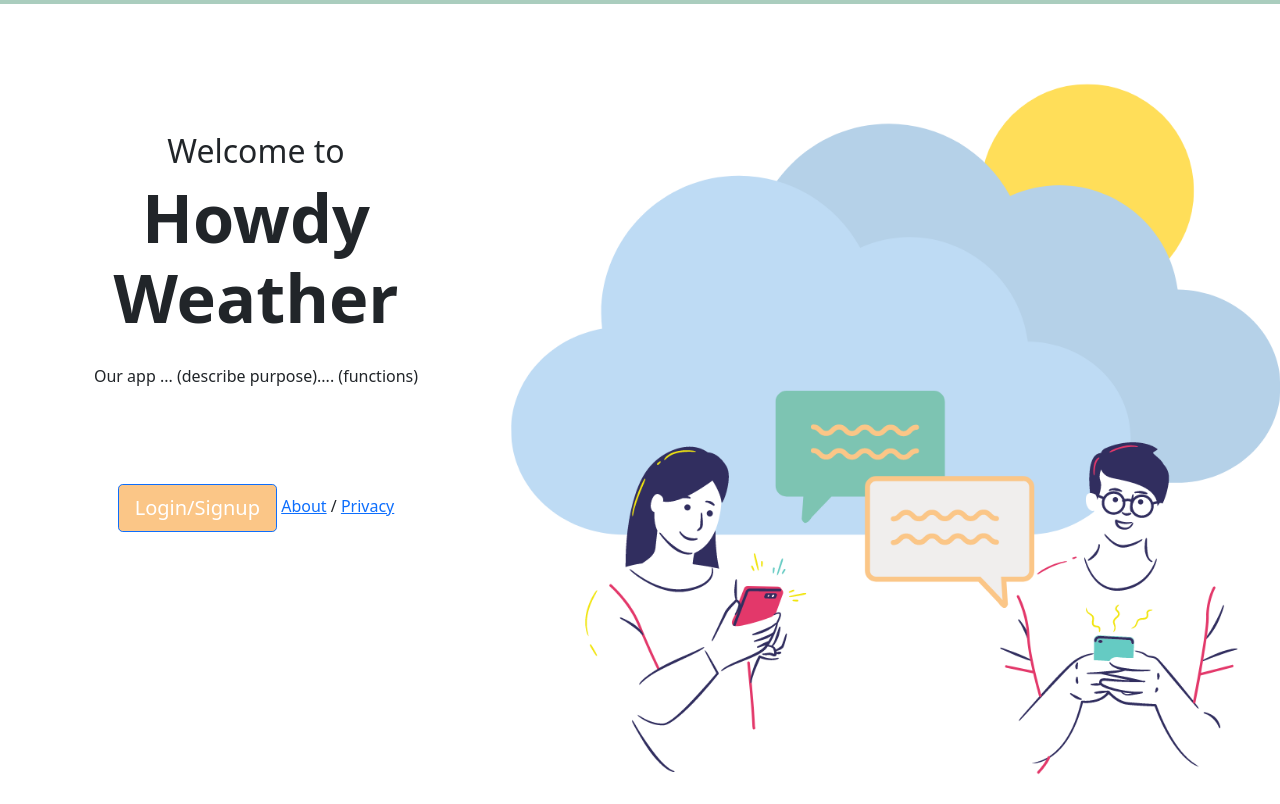
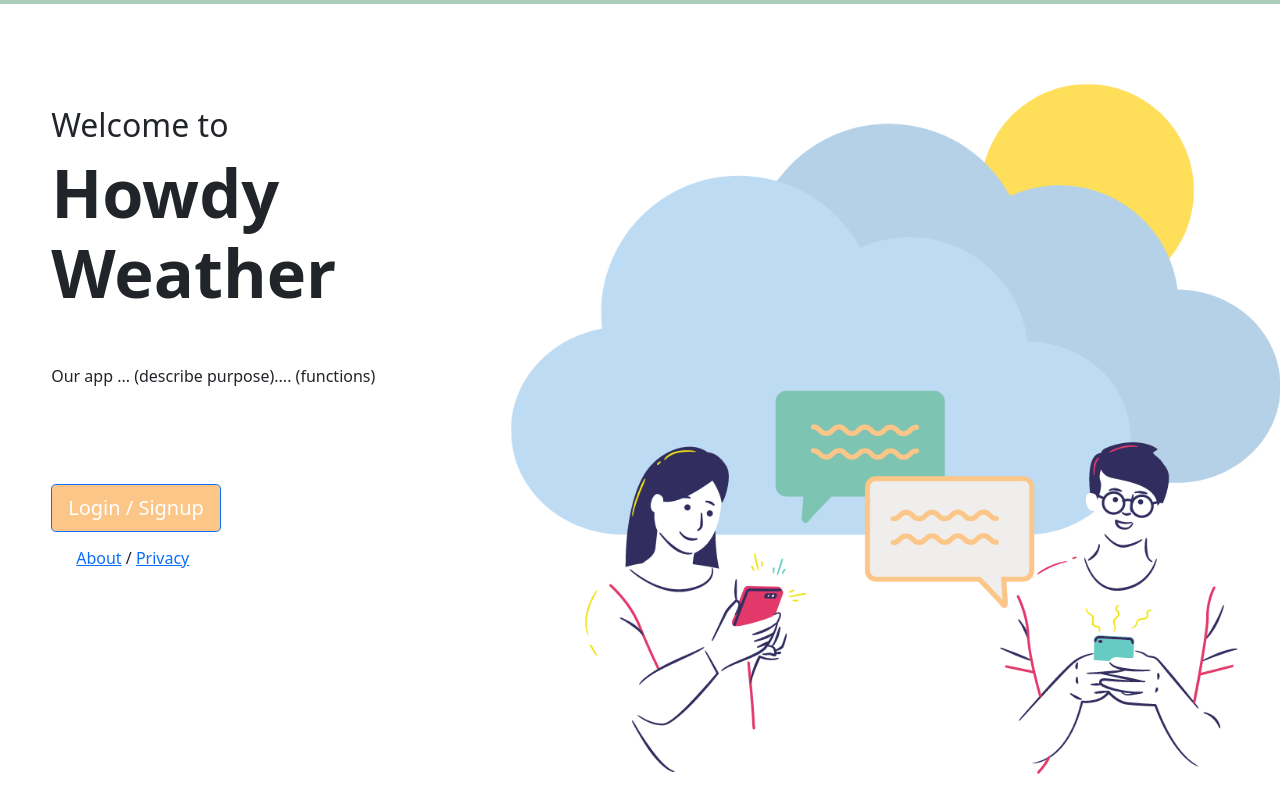
Before and after one commit to jasper-oh/1800_202310_BBY03, a plain HTML site: page index.html in a window 1280 px wide. Shown: the part 60-864 px from the top of the page. Drawn offline with nearby package versions, Linux system fonts and the light colour scheme.

Commit message:
modified index.html with fancy design

```diff
--- a/index.html
+++ b/index.html
@@ -44,7 +44,6 @@
     <div id="largeText">
       <h2 id="welcomeText"> Welcome to </h1>
       <h1 id="appName"> <b> Howdy Weather </b></h1>
-
     </div>
 
     <div id="explain">
@@ -55,9 +54,10 @@
       <div id="signUpBtnclass=" container-fluid py-5>
         <button onclick="window.location.href='/loginPage/loginPage.html'" class="btn btn-primary btn-lg"
           style="background-color: #FBC687;" type="button">
-          Login/Signup
+          Login / Signup
         </button>
-
+      </div>
+      <div id="app-discription">
         <a href="">About</a> / <a href="">Privacy</a>
       </div>
     </div>
@@ -65,6 +65,7 @@
     <div id="bigImg">
         <img src="/images/graphic.png" height="800">
     </div>
+  </div>
 
     <!-- footer -->
     <!-- <nav id="footerPlaceholder"></nav> -->
--- a/styles/indexStyle.css
+++ b/styles/indexStyle.css
@@ -2,14 +2,16 @@
     display: grid;
     grid-template-columns: 40vw 60vw;
     grid-template-rows: 45vh 15vh 20vh;
+
 }
 
 #largeText {
     /* background-color: rgb(209, 239, 239); */
     grid-row: 1 / span 1;
     grid-column: 1 / span 1;
-    text-align: center;
-    padding-top: 25%;
+    text-align: left;
+    padding-top: 20%;
+    margin-left: 10%;
 
 }
 
@@ -22,7 +24,8 @@
     grid-row: 2 / span 1;
     grid-column: 1 / span 1;
     display: flex;
-    justify-content: center;
+    justify-content: left;
+    margin-left: 10%;
 }
 
 #links {
@@ -30,7 +33,14 @@
     grid-row: 3 / span 1;
     grid-column: 1/ span 1;
     display: flex;
-    justify-content: center;
+    flex-direction: column;
+    justify-content: left;
+    margin-left: 10%;
+}
+
+#app-discription{
+    margin-top: 3%;
+    margin-left: 25px;
 }
 
 #bigImg {
```
